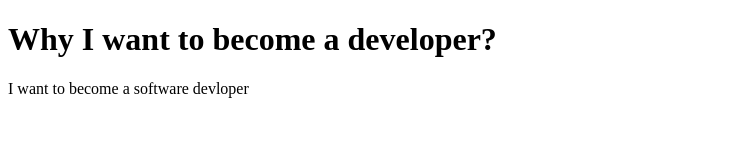
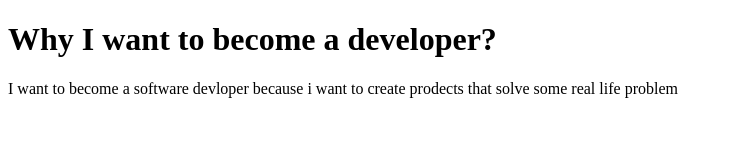
Before and after one commit to acciojob/why-software-suresh-skj, a website: page main.html in a window 1280 px wide. Shown: the whole page, without its empty margins (0-733 px from the left). Drawn offline with Linux system fonts and the light colour scheme.

Commit message:
created a submission

```diff
--- a/main.html
+++ b/main.html
@@ -8,8 +8,9 @@
 
 <body>
 	<!-- the entire body must be written by student -->
+
 	<h1>Why I want to become a developer?</h1>
-	<p> I want to become a software devloper</p>
+	<p> I want to become a software devloper because i want to create prodects that  solve some real life problem</p>
     <script type="text/javascript" src="./script.js">
 </script>
 
```
